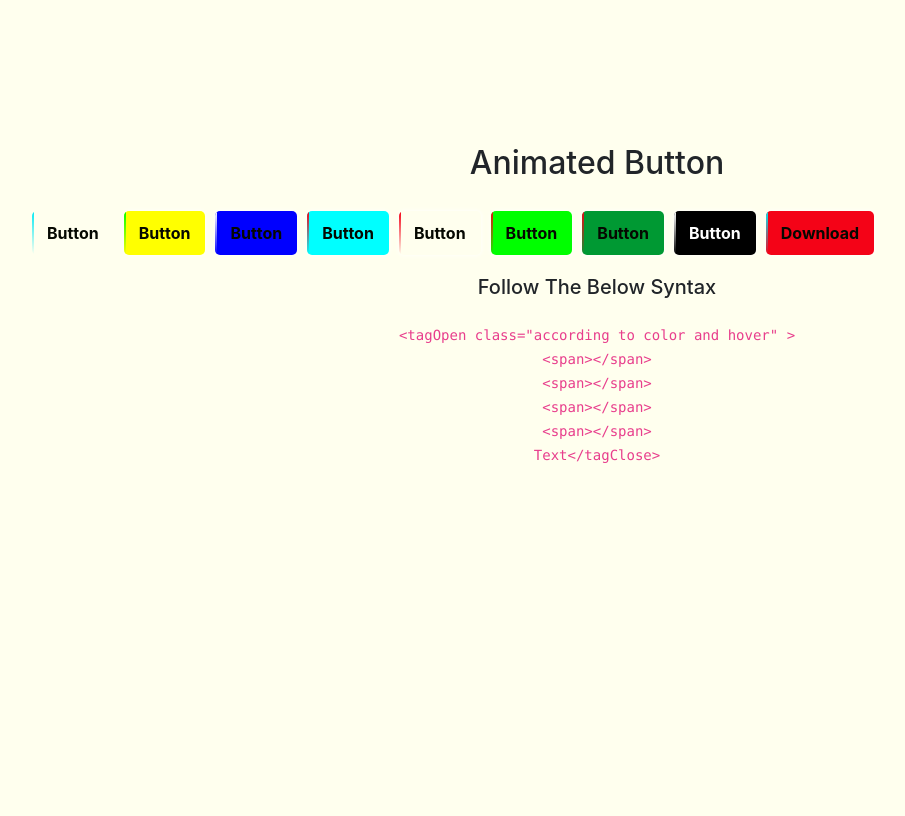
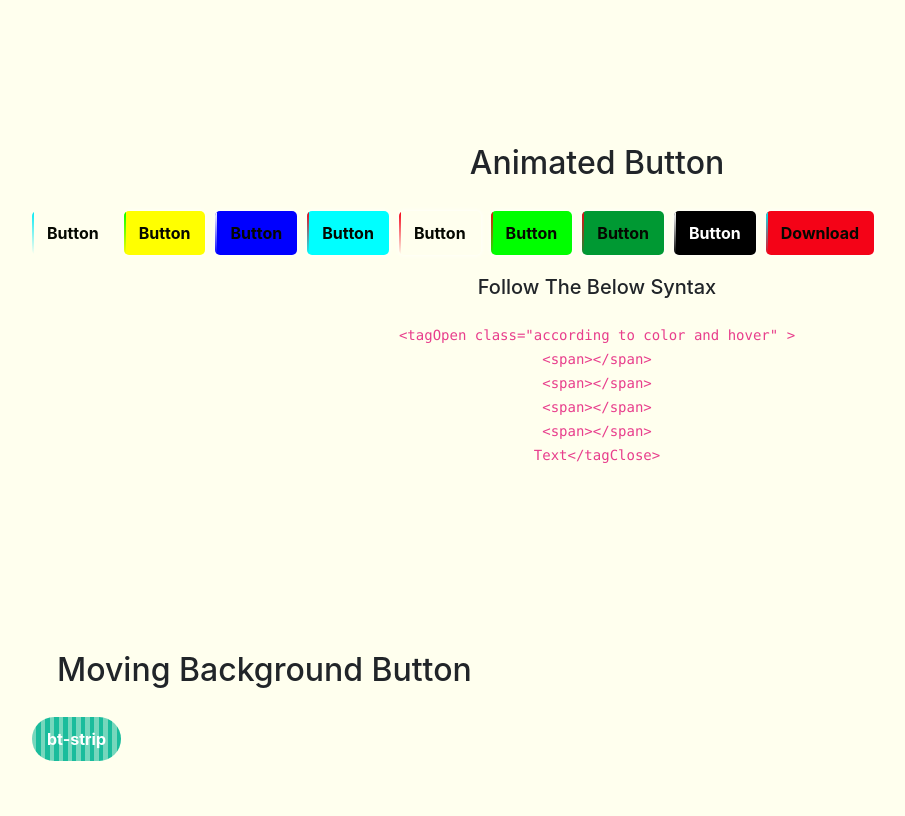
Before and after one commit to mjmaurya/MJButtons, a website: page index.html in a window 1280 px wide. Shown: the part 1660-2476 px from the top of the page, without its empty margins (43-948 px from the left). Before the commit the page ends 2176 px from the top, so only its background shows below. Drawn offline with nearby package versions, Linux system fonts and the light colour scheme; some packages are replaced by stand-ins of ours; a script that the page names is missing.

Commit message:
Moving backgroundd button

```diff
--- a/assets/css/index.css
+++ b/assets/css/index.css
@@ -10,8 +10,10 @@
     overflow: hidden;
     text-decoration: none;
     font-weight: bold;
+    cursor: pointer;
 }
 .bt-peace{
+    cursor: pointer;
 	margin: 5px;
 	border-radius: 5px;
     position: relative;
@@ -27,6 +29,7 @@
     font-weight: bold;
 }
 .bt-warning{
+    cursor: pointer;
 	margin: 5px;
 	border-radius: 5px;
     position: relative;
@@ -43,6 +46,7 @@
     font-weight: bold;
 }
 .bt-danger{
+    cursor: pointer;
 	margin: 5px;
 	border-radius: 5px;
     position: relative;
@@ -58,6 +62,7 @@
     font-weight: bold;
 }
 .bt-primary{
+    cursor: pointer;
 	margin: 5px;
 	border-radius: 5px;
     position: relative;
@@ -73,6 +78,7 @@
     font-weight: bold;
 }
 .bt-aqua{
+    cursor: pointer;
 	margin: 5px;
 	border-radius: 5px;
     position: relative;
@@ -87,6 +93,7 @@
     font-weight: bold;
 }
 .bt-lime{
+    cursor: pointer;
 	margin: 5px;
 	border-radius: 5px;
     position: relative;
@@ -102,6 +109,7 @@
     font-weight: bold;
 }
 .bt-success{
+    cursor: pointer;
 	margin: 5px;
 	border-radius: 5px;
     position: relative;
@@ -117,6 +125,7 @@
     font-weight: bold;
 }
 .bt-dark{
+    cursor: pointer;
 	margin: 5px;
 	border-radius: 5px;
     position: relative;
@@ -128,10 +137,10 @@
     background: #000;
     overflow: hidden;
     text-decoration: none;
-
     font-weight: bold;
 }
 .h-danger:hover{
+
     background:  #f40317;
     color: #fff;
     text-decoration: none;
@@ -934,4 +943,20 @@ box-shadow: 0 0 5px #ffff00,
 }
 }
 
+
+.bt-strip {
+    border-radius: 3em;
+    border-color: #1abc9c;
+    color: #fff;
+    background-image: -webkit-linear-gradient(left, rgba(26, 188, 156, 0.6), rgba(26, 188, 156, 0.6) 5%, #1abc9c 5%, #1abc9c 10%, rgba(26, 188, 156, 0.6) 10%, rgba(26, 188, 156, 0.6) 15%, #1abc9c 15%, #1abc9c 20%, rgba(26, 188, 156, 0.6) 20%, rgba(26, 188, 156, 0.6) 25%, #1abc9c 25%, #1abc9c 30%, rgba(26, 188, 156, 0.6) 30%, rgba(26, 188, 156, 0.6) 35%, #1abc9c 35%, #1abc9c 40%, rgba(26, 188, 156, 0.6) 40%, rgba(26, 188, 156, 0.6) 45%, #1abc9c 45%, #1abc9c 50%, rgba(26, 188, 156, 0.6) 50%, rgba(26, 188, 156, 0.6) 55%, #1abc9c 55%, #1abc9c 60%, rgba(26, 188, 156, 0.6) 60%, rgba(26, 188, 156, 0.6) 65%, #1abc9c 65%, #1abc9c 70%, rgba(26, 188, 156, 0.6) 70%, rgba(26, 188, 156, 0.6) 75%, #1abc9c 75%, #1abc9c 80%, rgba(26, 188, 156, 0.6) 80%, rgba(26, 188, 156, 0.6) 85%, #1abc9c 85%, #1abc9c 90%, rgba(26, 188, 156, 0.6) 90%, rgba(26, 188, 156, 0.6) 95%, #1abc9c 95%, #1abc9c 100%);
+    background-image: linear-gradient(to right, rgba(26, 188, 156, 0.6), rgba(26, 188, 156, 0.6) 5%, #1abc9c 5%, #1abc9c 10%, rgba(26, 188, 156, 0.6) 10%, rgba(26, 188, 156, 0.6) 15%, #1abc9c 15%, #1abc9c 20%, rgba(26, 188, 156, 0.6) 20%, rgba(26, 188, 156, 0.6) 25%, #1abc9c 25%, #1abc9c 30%, rgba(26, 188, 156, 0.6) 30%, rgba(26, 188, 156, 0.6) 35%, #1abc9c 35%, #1abc9c 40%, rgba(26, 188, 156, 0.6) 40%, rgba(26, 188, 156, 0.6) 45%, #1abc9c 45%, #1abc9c 50%, rgba(26, 188, 156, 0.6) 50%, rgba(26, 188, 156, 0.6) 55%, #1abc9c 55%, #1abc9c 60%, rgba(26, 188, 156, 0.6) 60%, rgba(26, 188, 156, 0.6) 65%, #1abc9c 65%, #1abc9c 70%, rgba(26, 188, 156, 0.6) 70%, rgba(26, 188, 156, 0.6) 75%, #1abc9c 75%, #1abc9c 80%, rgba(26, 188, 156, 0.6) 80%, rgba(26, 188, 156, 0.6) 85%, #1abc9c 85%, #1abc9c 90%, rgba(26, 188, 156, 0.6) 90%, rgba(26, 188, 156, 0.6) 95%, #1abc9c 95%, #1abc9c 100%);
+    background-position: 0 0;
+    background-size: 100%;
+    -webkit-transition: background 300ms ease-in-out;
+    transition: background 300ms ease-in-out;
+  }
+  .bt-strip:hover {
+    background-position: 100px;
+  }
+
 /* Write Your CSS here */
--- a/index.html
+++ b/index.html
@@ -242,6 +242,16 @@
 
 </section>
 
+<section>
+<div class="container" class="mycenter">
+<h2 class="pd-15">Moving Background Button</h2>
+<div class="row">
+<p class="bt bt-strip">bt-strip</p>
+</div>
+</div>
+
+</section>
+
 
 <script type="text/javascript">
     function paste() {
```
